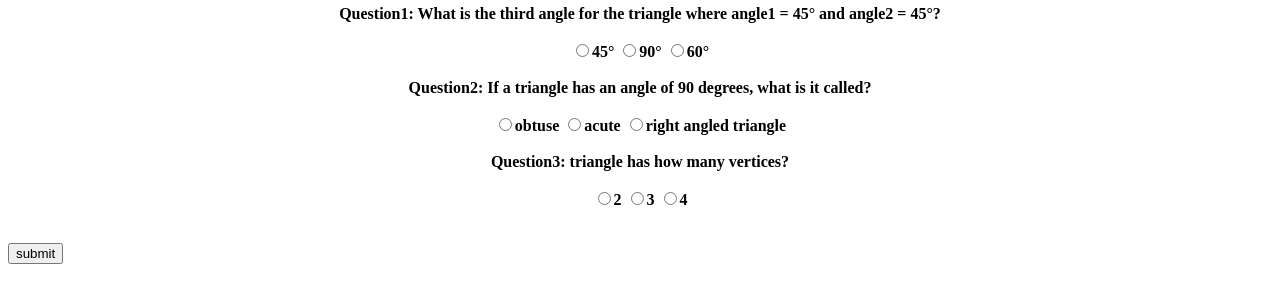
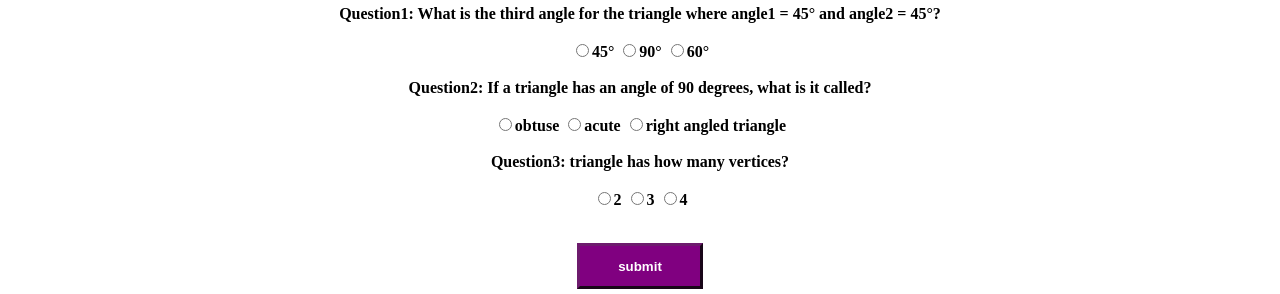
Before and after one commit to beastRR/fun-with-triangle, a plain HTML site: page index.html in a window 1280 px wide. Shown: the part 291-585 px from the top of the page. Drawn offline with Linux system fonts and the light colour scheme.

Commit message:
Update style.css

```diff
--- a/style.css
+++ b/style.css
@@ -28,3 +28,16 @@ h1{
 #form{
     text-align: center;
 }
+
+#subBtn{
+    border:3px outset rgb(109, 27, 109);
+    padding: 1% 3% 1% 3%;
+    background: purple;
+    color:white;
+    font-weight: 600;
+
+}
+
+.butCenter{
+    text-align: center;
+}
```
